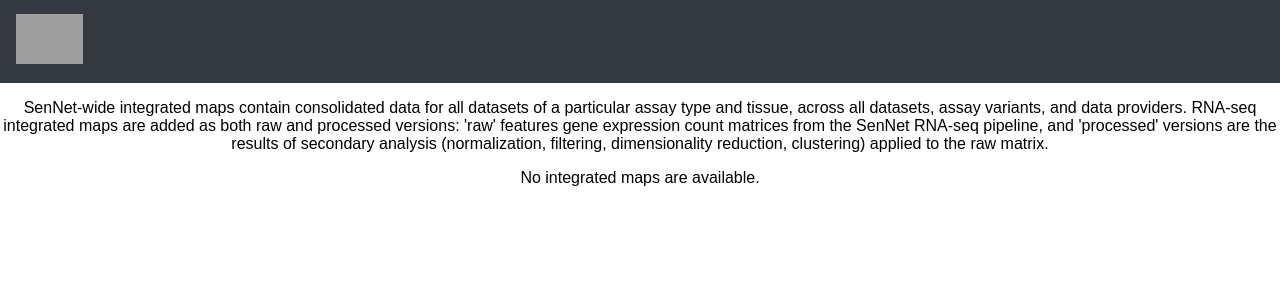
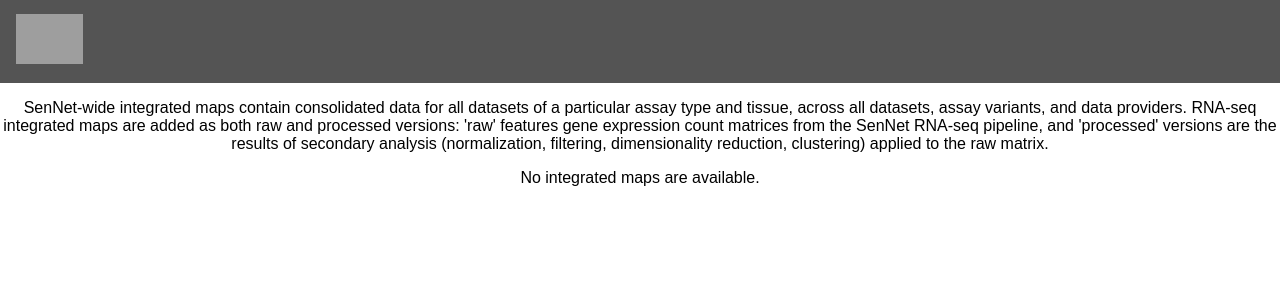
Before and after one commit to sennetconsortium/integrated-maps-ui, a Django app: page /integrated_maps/ in a window 1280 px wide. Shown: the top 300 px of the page. Run offline with Django 4.2, Linux system fonts and the light colour scheme; data that the repository does not hold is empty; grey boxes are pictures that could not be loaded.

Commit message:
update header color

```diff
--- a/sennet/integrated_maps/templates/integrated_maps/base.html
+++ b/sennet/integrated_maps/templates/integrated_maps/base.html
@@ -19,7 +19,7 @@ ul {text-align: left; list-style-position: inherit;}
 
 .topnav {
   overflow: hidden;
-  background-color: #343a40;
+  background-color: #545454;
 }
 
 .topnav a {
```
